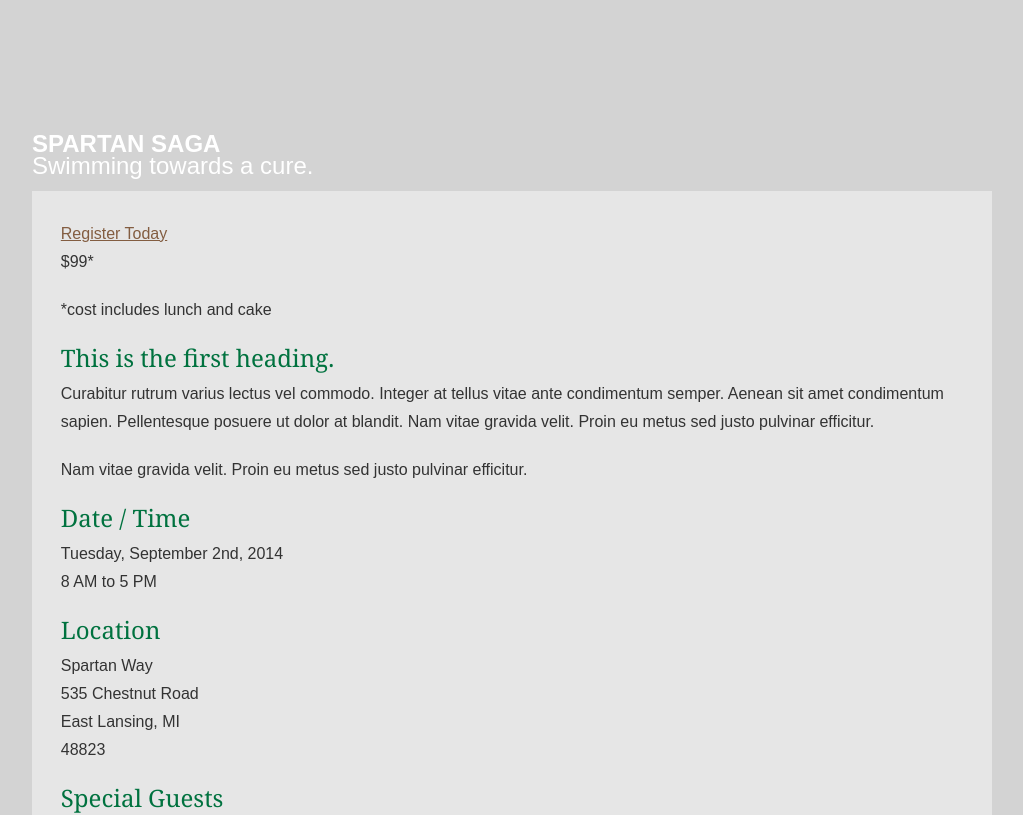
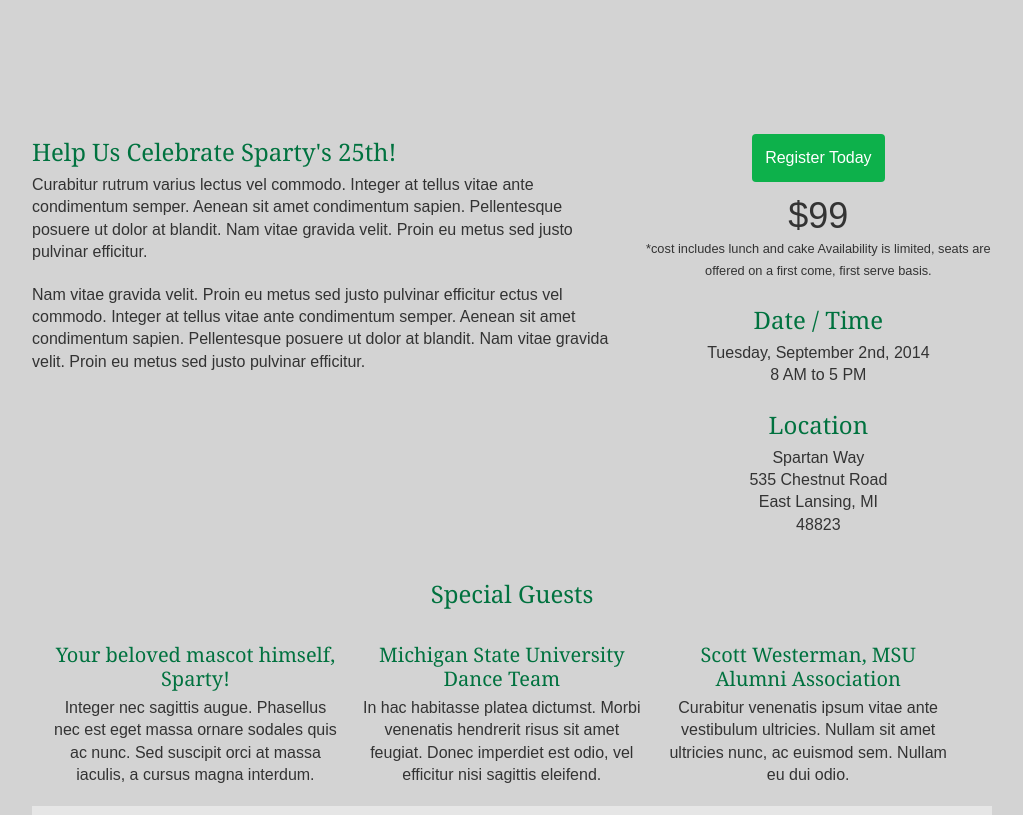
Before and after one commit to ianderthal/msu-sparty-25, a plain HTML site: page index.html in a window 1280 px wide. Shown: the part 420-1235 px from the top of the page, without its empty margins (128-1151 px from the left). Drawn offline with Linux system fonts and the light colour scheme.

Commit message:
blocking content off
Added half the content into RWD containers

```diff
--- a/css/style.css
+++ b/css/style.css
@@ -1221,6 +1221,46 @@
     font-size: 24px;
     font-family: "Gotham A", "Gotham B", arial, sans-serif; }
 
+.button {
+  -webkit-border-radius: 4px;
+  -moz-border-radius: 4px;
+  border-radius: 4px;
+  cursor: pointer;
+  display: inline-block;
+  padding: 10px 13px;
+  margin-bottom: 20px;
+  text-transform: none;
+}
+
+.primary-button {
+  background-color: #0DB14B;
+  color: #fff;
+}
+a.button {
+  text-decoration: none;
+}
+a:link.button,
+a:visited.button,
+a:hover.button,
+a:active.button {
+  color: #fff;
+}
+
+.cost {
+  font-size: 36px;
+}
+.registration-quick-link {
+  text-align: center;
+  padding-top: 20px;
+}
+.text-align-center {
+  text-align: center;
+}
+
+
+#main-content-wrapper p {
+  line-height: 1.4;
+}
 /* #Standard Footer
 ================================================== */
 footer#standard-MSU-footer {
--- a/index.html
+++ b/index.html
@@ -229,35 +229,46 @@
 
 					<section class="row site-heading clearfix">
 						<div class="sixteen columns">
-							<h1>
+							<!-- <h1>
 								<span class="small-site-heading">College of</span><br/>
 								Lorem &amp;<br/> Ipsum
-							</h1>
+							</h1> -->
 						</div>
 					</section>
 
 					<section class="row story-heading">
 						<div class="sixteen columns">
-							<h2>Spartan Saga<br/>
+							<!-- <h2>Spartan Saga<br/>
 								<span class="story-subheading">Swimming towards a cure.</span>
-							</h2>
+							</h2> -->
 						</div>
 					</section>
 
-					<section class="row story-content-row">
+					<section class="row clearfix">
 
-						<div class="sixteen columns story-content">
+						<div class="ten columns">
 
-							<a href="">Register Today</a>
-
-							<p><span>$</span>99<span>*</span></p>
-							<p>*cost includes lunch and cake</p>
-
-							<h3>This is the first heading.</h3>
+							<h3>Help Us Celebrate Sparty's 25th!</h3>
 
 							<p>Curabitur rutrum varius lectus vel commodo. Integer at tellus vitae ante condimentum semper. Aenean sit amet condimentum sapien. Pellentesque posuere ut dolor at blandit. Nam vitae gravida velit. Proin eu metus sed justo pulvinar efficitur. </p>
 
-							<p>Nam vitae gravida velit. Proin eu metus sed justo pulvinar efficitur. </p>
+							<p>Nam vitae gravida velit. Proin eu metus sed justo pulvinar efficitur ectus vel commodo. Integer at tellus vitae ante condimentum semper. Aenean sit amet condimentum sapien. Pellentesque posuere ut dolor at blandit. Nam vitae gravida velit. Proin eu metus sed justo pulvinar efficitur.</p>
+
+						</div>
+
+						<div class="six columns">
+
+							<div class="registration-quick-link">
+
+								<a href="#registrationForm" class="button primary-button">Register Today</a>
+
+								<div>
+									<span class="cost">$99</span>
+								</div>
+
+								<p>
+									<small>*cost includes lunch and cake Availability is limited, seats are offered on a first come, first serve basis.</small>
+								</p>
 
 								<!-- Date/Time -->
 								<h3>Date / Time</h3>
@@ -270,26 +281,63 @@
 								<!-- Location -->
 								<h3>Location</h3>
 
+								<!-- #igTODO: microformat this guy -->
 								<p>Spartan Way <br>
 									535 Chestnut Road<br>
 									East Lansing, MI<br>
 									48823
 								</p>
 
-							<!-- Special Guests -->
-							<h3>Special Guests</h3>
+							</div>
+
+						</div>
+
+					</section>
+
+					<section class="row clearfix">
+
+						<!-- #igTODO: i'm not sure what to do about this guy -->
+						<div class="sixteen columns">
+
+							<h3 class="text-align-center">Special Guests</h3>
+
+						</div>
+
+						<div class="five columns text-align-center">
 
 							<h4>Your beloved mascot himself, Sparty!</h4>
 
 							<p>Integer nec sagittis augue. Phasellus nec est eget massa ornare sodales quis ac nunc. Sed suscipit orci at massa iaculis, a cursus magna interdum. </p>
 
+						</div>
+
+						<div class="five columns text-align-center">
+
 							<h4>Michigan State University Dance Team</h4>
 
 							<p>In hac habitasse platea dictumst. Morbi venenatis hendrerit risus sit amet feugiat. Donec imperdiet est odio, vel efficitur nisi sagittis eleifend.</p>
 
+						</div>
+
+						<div class="five columns text-align-center">
+
 							<h4>Scott Westerman, MSU Alumni Association</h4>
 
 							<p>Curabitur venenatis ipsum vitae ante vestibulum ultricies. Nullam sit amet ultricies nunc, ac euismod sem. Nullam eu dui odio. </p>
+
+						</div>
+
+					</section>
+
+					<section class="row story-content-row">
+
+						<div class="sixteen columns story-content">
+
+							<!-- Special Guests -->
+
+
+
+
 
 
 							<!-- Event Schedule -->
@@ -346,7 +394,7 @@
 								</tbody>
 							</table>
 
-							<h3>Registration</h3>
+							<h3 id="registrationForm">Registration</h3>
 
 							<form id="contact-form" action="/" method="post">
 
@@ -413,6 +461,8 @@
 						</div>
 
 					</section>
+
+
 
 				</main><!-- main content wrapper -->
 
```
Lines whose indentation alone changed are shown as unchanged.
